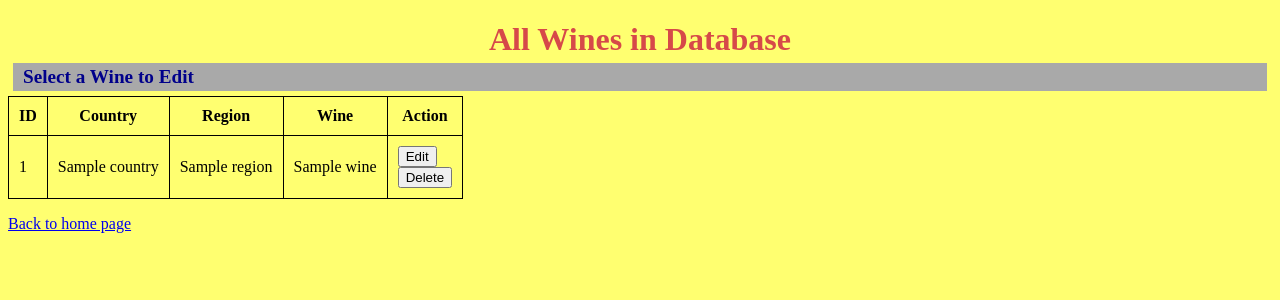
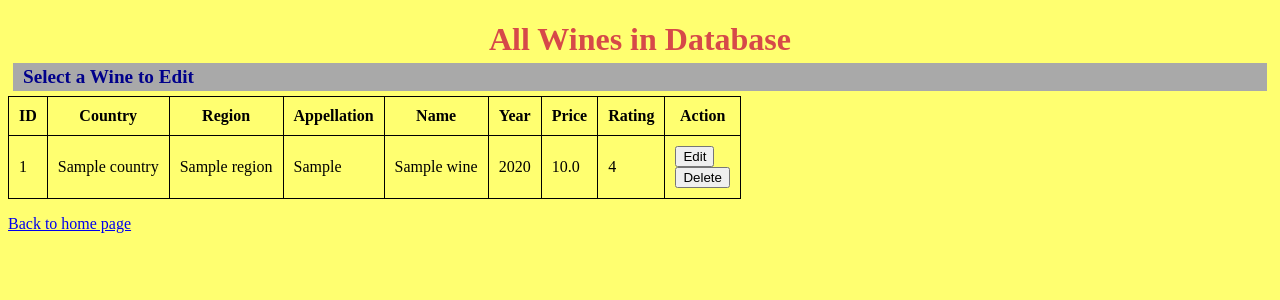
Before and after one commit to alanisaacs/exultoshores, a Flask app: page /wineTable in a window 1280 px wide. Shown: the top 300 px of the page. Run offline with Flask 2, Linux system fonts and the light colour scheme; tables that the repository leaves empty hold one stand-in row (values such as "Sample post").

Commit message:
Add minor tweaks to display

```diff
--- a/wines/static/styles.css
+++ b/wines/static/styles.css
@@ -33,7 +33,7 @@ table, th, td {
 }
 
 .wineItem {
-  border-top: 3px solid blue;
+  border-top: 3px solid rgb(216, 105, 105);
   clear: left;
   padding: 5px 5px;
 }
@@ -51,4 +51,5 @@ img {
   height: 15%;
   float: left;
   padding-right: 12px;
+  padding-bottom: 5px;
 }
--- a/wines/templates/wineTable.html
+++ b/wines/templates/wineTable.html
@@ -11,7 +11,11 @@
                 <th>ID</th>
                 <th>Country</th>
                 <th>Region</th>
-                <th>Wine</th>
+                <th>Appellation</th>
+                <th>Name</th>
+                <th>Year</th>
+                <th>Price</th>
+                <th>Rating</th>
                 <th>Action</th>
             </tr>
             {% for wine in wines %}
@@ -19,7 +23,11 @@
                     <td>{{wine[0].id}}</td>
                     <td>{{wine[1]}}</td>
                     <td>{{wine[2]}}</td>
+                    <td>{{wine[0].appellation}}</td>
                     <td>{{wine[0].name}}</td>
+                    <td>{{wine[0].year}}</td>
+                    <td>{{wine[0].price}}</td>
+                    <td>{{wine[0].rating}}</td>
                     <td>
                         <form action="/showOneWine" method="post">
                             <button type="submit" id="submit" name="wineid" value="{{wine[0].id}}">Edit</button>
```
Also changed, not shown: wines/templates/home.html (+6 -2 lines).
